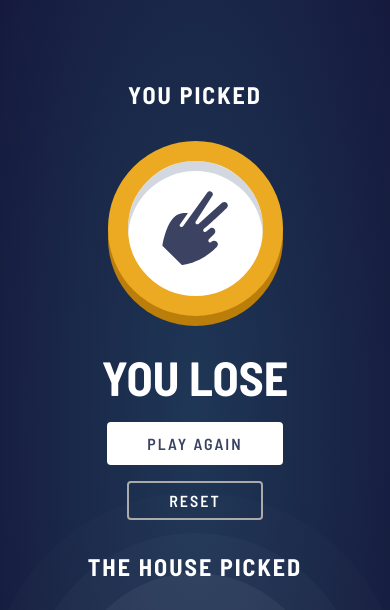
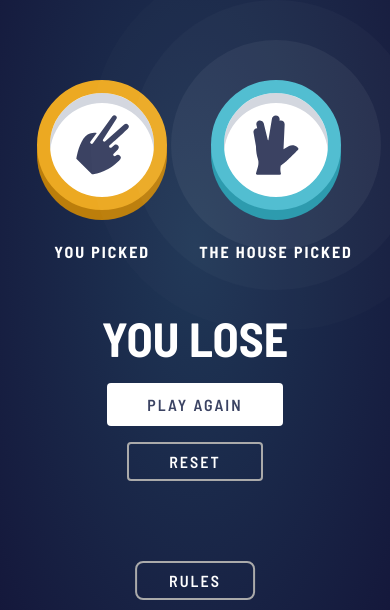
Before and after one commit to zeddlabs/rock-paper-scissors, a plain HTML site: page index.html in a window 390 px wide. Both pictures are taken after a click on the element 194 px from the left and 302 px from the top of the page. Shown: the part 185-795 px from the top of the page. Drawn offline with Linux system fonts and the light colour scheme.

Commit message:
a little bit update

```diff
--- a/css/main.css
+++ b/css/main.css
@@ -37,6 +37,7 @@ body {
   background: radial-gradient(var(--bg-gradient-from), var(--bg-gradient-to))
     no-repeat;
   font-size: 1rem;
+  position: relative;
 }
 
 header {
@@ -163,6 +164,7 @@ header .logo {
   align-items: center;
   justify-content: center;
   gap: 3rem;
+  padding: 0 1rem;
 }
 
 .you-picked,
@@ -369,9 +371,13 @@ header .logo {
   .big img {
     height: 75px;
   }
+
+  .picked-title {
+    text-align: center;
+  }
 }
 
-@media screen and (max-width: 576px) {
+@media screen and (max-width: 572px) {
   header {
     padding: 1rem;
   }
@@ -385,7 +391,25 @@ header .logo {
   }
 
   .step-2 {
+    flex-wrap: wrap;
+    row-gap: 1rem;
+  }
+
+  .you-picked,
+  .house-picked {
+    display: flex;
     flex-direction: column;
+    align-items: center;
+    gap: 2rem;
+  }
+
+  .picked-title {
+    order: 2;
+    font-size: 1rem;
+  }
+
+  .win-info {
+    order: 3;
   }
 
   .rules-btn {
@@ -399,6 +423,18 @@ header .logo {
     position: relative;
     left: 50%;
     transform: translateX(-50%);
-    margin-top: 3rem;
+    margin-top: 1rem;
   }
 }
+
+@media screen and (max-width: 415px) {
+  .big {
+    width: 130px;
+    height: 130px;
+    border-width: 0.813rem;
+  }
+
+  .big img {
+    height: 60px;
+  }
+}
--- a/js/main.js
+++ b/js/main.js
@@ -19,7 +19,6 @@ if (localStorage.getItem("score") === null) {
 }
 
 let score = Number(localStorage.getItem("score"));
-playerScore.innerText = score;
 
 document.addEventListener(RENDER_SCORE, () => {
   playerScore.innerText = localStorage.getItem("score");
@@ -100,4 +99,5 @@ resetBtn.addEventListener("click", () => {
   step1.classList.remove("hidden");
   step2.classList.add("hidden");
   document.dispatchEvent(new Event(RENDER_SCORE));
+  score = 0;
 });
```
